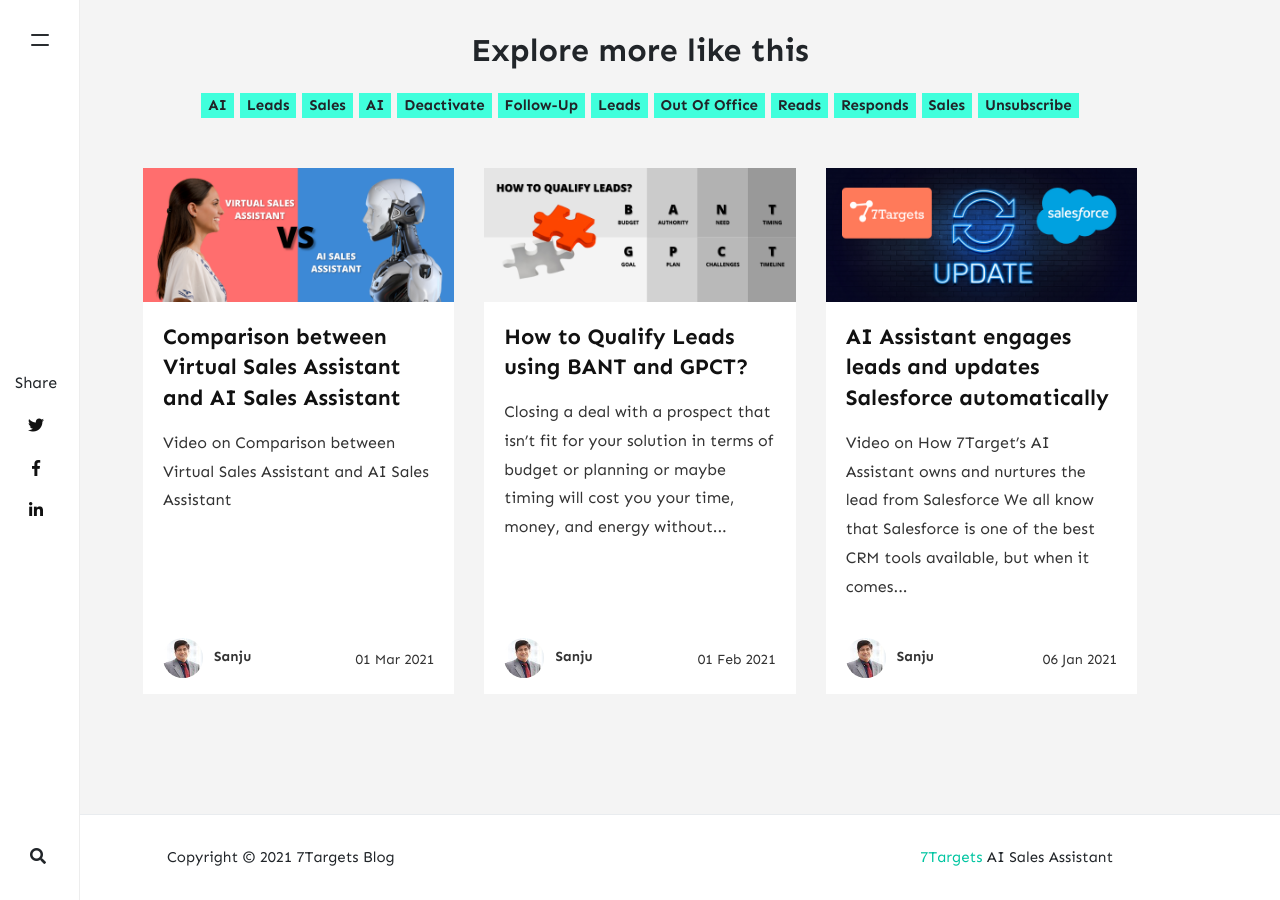
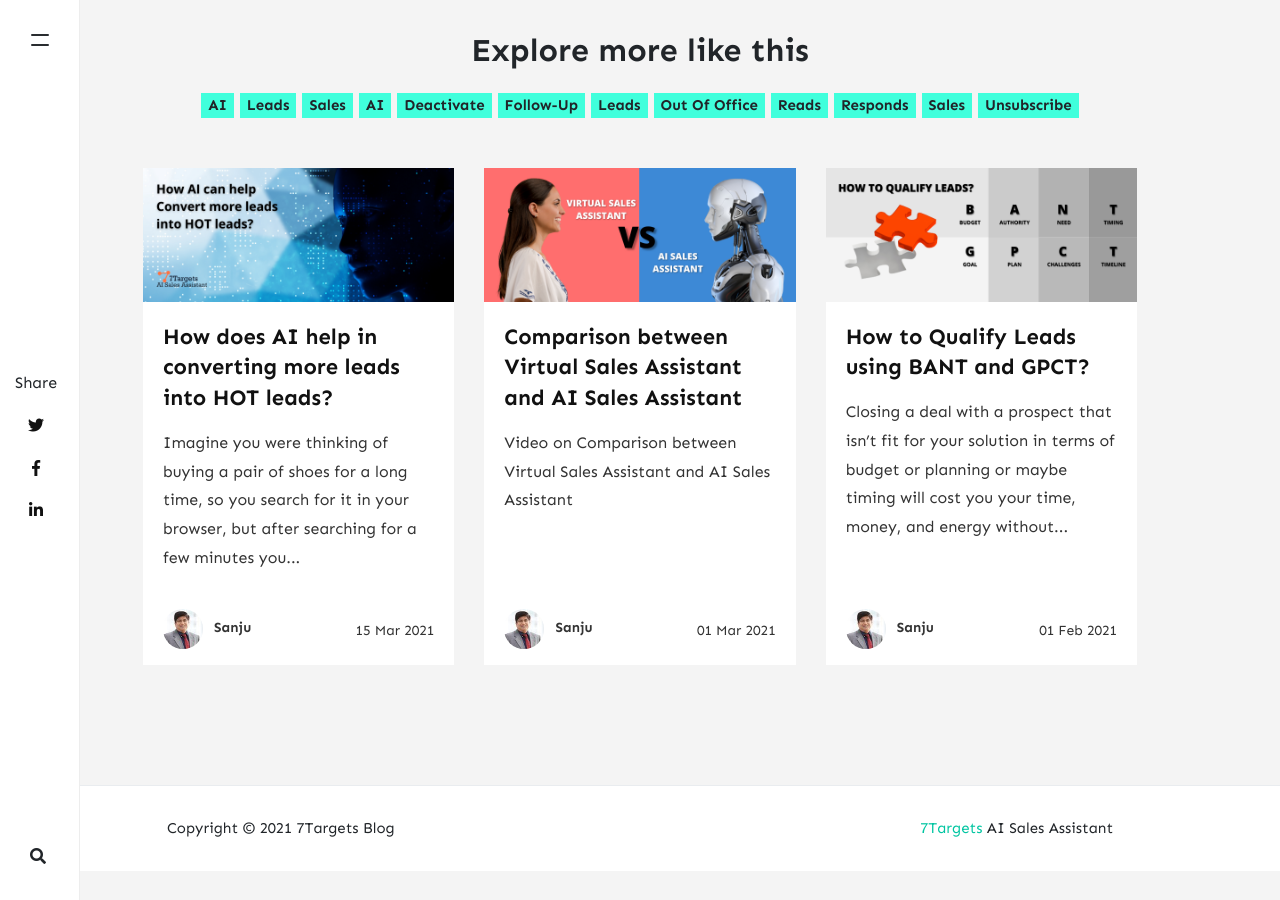
Before and after one commit to shrutisharma27/blog, a Jekyll site: the page built from _posts/2021-2-8-how-assistant-reads-emails-and-responds-automatically.md, in a window 1280 px wide and 900 px high, scrolled down 4430 px. Built offline with Jekyll 4.4.1, drawn with Linux system fonts in a browser that asks for light colours; nearby versions of some CDN libraries; comment, search, counter and statistics services are not loaded; after the commit the page ends 5301 px from its top, so only the background shows below that; some of the changed lines change nothing that is shown; some of the changed text lies outside the part shown.

Commit message:
Blog : How does AI help in converting more leads into HOT leads

```diff
--- a/_posts/2021-2-8-how-assistant-reads-emails-and-responds-automatically.md
+++ b/_posts/2021-2-8-how-assistant-reads-emails-and-responds-automatically.md
@@ -20,7 +20,7 @@
 
 First, no human email cleanup needed. Assistants automatically remove invalid email ids periodically.
 
-## 2. Unsubscribes if asked a lead
+## 2. Unsubscribes if asked by a lead
 
 More than 50% of leads respond saying they are not interested. and they can say that in 100 different ways. 'I am not interested', 'Please don't email me', 'Not for me' etc. The assistants read these emails, understands it, and takes the action of not sending them any more emails automatically. If you have a few thousand leads, this can be a lot of manual work, which the assistant does for you, saving tremendous effort.
 
--- /dev/null
+++ b/_posts/2021-3-15-How-does-AI-help-in-converting-more-leads-into-HOT-leads.md
@@ -0,0 +1,98 @@
+---
+layout: post
+title:  "How does AI help in converting more leads into HOT leads?"
+author: Sanju
+categories: [ Sales, AI, Leads]
+tags: [AI, Sales, Leads, Follow-up, Open Rate, Response Rate, Out-of-office, Hot Leads, Warm Leads, Cold Leads, Email address]
+image: assets/images/convert-leads-into-hot-leads.png
+# beforetoc: "Prism highlighter is a very powerful thing."
+# toc: true
+description: "This blog explains all the feartures of 7Target's AI sales Assistant."
+# rating: 4.5
+---
+Imagine you were thinking of buying a pair of shoes for a long time, so you search for it in your browser, but after searching for a few minutes you are distracted by some other work and stop the search. Now after completing all your work, you open Instagram or Facebook and start scrolling the feeds, after some time you see advertisements for shoes! Now because of these advertisements, you remember that you wanted to buy them and click on the link and order a nice comfortable pair of shoes. Well, it’s not surprising that AI sensed the text you searched for and in turn connected you with the relevant vendor. This benefitted both you and the vendor.
+
+There is no doubt if you use AI-based technology for your product or service then definitely you’ll get a better conversion rate. There are many such ways you can increase the conversion rate with the help of AI as it has touched many areas in sales and marketing in almost every industry. It also saves you a lot of time, gives you clear insights so that you can make informed decisions, and provides many analytical and decision-making benefits.
+
+Let's take the Recruitment industry as an example. Sales people in the recruitment industry work on connecting with new HR heads to get empanelled as a vendor. Once they become a vendor, the initial few weeks are warm connections, and soon the account becomes stale. And forgotten. Wouldn’t it be great for a Recruitment Agency to have someone who can follow up with all existing customers to ensure they remain active and do not get into a passive state? If an AI assistant is assigned for each industry, you can get 100% repeatability in keeping existing relationships warm for every vertical.
+
+
+If you haven't read this article already, here is a quick read about how having achieved repeatability in each vertical separately can be beneficial to increase recruitment business revenue [with the help of AI].
+
+[![image](../assets/images/3-Strategic-areas-where-AI-help-increase-Recruitment-Business.png)](https://blog.7targets.ai/3-Strategic-areas-where-AI-can-help-to-increase-Recruitment-Business-Revenue/)
+
+There are many such processes in the sales pipeline that consume a lot of human time and resources. If you can try to make some of those repeatable, you can win more potential customers. So, lets us now explore how 7Targets AI Assistant can help you to increase the conversion of leads into HOT leads.
+
+<div class="video-container">
+    <iframe src="https://www.youtube.com/embed/NDYA1LjSw9c" height="380" width="560"
+    allow="autoplay; encrypted-media"
+    frameborder="0">
+    </iframe>
+</div>
+
+## Can AI write better subject lines than humans?
+
+Well, there is no doubt that the first interaction with your leads to create interest for your service is the subject line. If your subject lines aren’t precise and appealing enough then the lead will not take the effort to open the email at all and never know about your service. You have already spent on buying those email addresses of target personas (or have spent a lot of manual hours)  and just because you didn’t write a good subject line you might be losing customers which can be a major potential opportunity loss altogether.
+
+
+Even though you think of writing it yourself at the expense of your time, you will come up with a few good subject line for a few verticals but one cannot always come up with subject lines which are short, crisp and at the same time appealing too. Our AI Assistant can always create numerous such subject lines that are industry-specific, short, engaging within no time, and that too with a human touch.
+
+
+The benefit of using an AI Assistant is that it generates dynamic subject lines which reduce chances of emails from landing into spam. Also, the assistant further nurtures the leads by attaching relevant success stories with those emails that helps to increase the response rate too! You save a lot of time which can be now used for more value-added tasks rather than spending it on a boring and mundane task.
+
+## Can AI optimize send time to get high open rates?
+
+<div class="video-container">
+    <iframe src="https://www.youtube.com/embed/-5YSFCvvUA4" height="380" width="560"
+    allow="autoplay; encrypted-media"
+    frameborder="0">
+    </iframe>
+</div>
+
+There is no doubt that subject lines are the primary ways to attract the leads towards your service but one more way to gain their attention and make them open your email is by being on the top emails in your leads inbox.
+
+This can be a small but very crucial step in increasing open rates. The AI assistant sends the email at such a time that it has a better chance of opening. The assistant learns this from the lead’s behavior and adapts the sending of the next email close to the time when the lead may have opened the earlier email. This ensures that your email is among the top few emails in the lead’s inbox. AI does this for every single lead of yours. If your email is in the first few emails in the inbox, then there are high chances that the lead will open it.
+
+You cannot expect a human to remember the 'most likely time'  each lead opens emails.
+
+With this small upgrade, you will get better open rates.
+
+## Can AI reschedule follow-ups based on out-of-office responses just like a human?
+
+No one wants to send an email to a person when he or she isn’t available. If you send the email when the lead is out-of-office, when he or she returns there is a pile of emails with your email somewhere in between. This reduces the chances of your email being opened.
+
+Our AI assistant can read and understand out-of-office responses and can reschedule the next follow-up email according to the date mentioned by the lead. It can also sense Call back later replies such as ‘Let’s connect back after 2 months’, ‘Let’s connect in April’, etc. Here as well, human sales need not spend his time on administrative responses. AI reads such emails and automatically reschedules the next email connection to be sent in the specified week.
+
+One of the biggest advantages of this is you will never forget to followup irrespective of what date is mentioned by the lead, be it even after 6 months or two years! These are the leads who are actually interested in your service and just want you to contact them at a later date and you don’t want to lose them by not following up with them on the mentioned date.
+
+You can explore the features of assistant here.
+
+[![image](../assets/images/Recruitment-assistant-page.png)](https://7targets.ai/recruitment-assistant.html)
+
+## Can AI Validate the email addresses without human intervention?
+
+We all know verifying email addresses is a very important process in email marketing. It helps to reduce email bounces protecting your sender reputation or else you might end up getting blocked by your ESP! Validating email addresses regularly gives you clear insights into the behavior of your actual leads, you get accurate metrics, you save money on invalid email IDs too. Also, a huge number of email IDs become invalid annually, and updating your Email Address list helps to keep a clean database at all times.
+
+AI assistant does this job regularly without you needing to set the interval to validate the email addresses. You never have to worry about the number of bounced emails, your sender reputation, or even about spam issues.
+
+## Can AI classify Hot and warm leads from cold leads?
+
+Now you have an AI assistant who writes engaging subject lines, composes to the point follow-up emails, optimizes send time, validates email IDs, reads and understands the basic replies, and follows up accordingly but then you have to go through the email trail of every lead to know that these many leads haven’t opened the email, these many opened, and these are the leads who have responded positively.
+
+This is one of the most important features of our AI assistant of classifying HOT, warm, and cold leads. Among all the leads there are 3-4% of leads who are interested in setting up a meeting and you want to spend most of your time on these 3-4% of leads only. Allow AI Assistant to on the leads who haven’t opened the emails even once.
+
+Also, it is important to monitor key metrics. You get exact percentages of how leads are reacting to the emails i.e. opening, not opening, and responding. This can help you decide which campaigns are more successful. And which campaigns need a change of messaging. And did the change of messaging help? That simply means you can make informed decisions.
+
+## Can AI save you from losing a potential customer?
+
+One of the best features of our AI assistant is that it does everything to save you from losing a potential customer.
+
+AI assistant can read positive responses where leads ask for meetings. 7Targets assistant marks them as HOT leads and sends instant notifications to human sales on WhatsApp and also on email to ensure sales people look into it immediately. Not replying to the positive response soon enough might cost you your potential customer. Even after the immediate notification from the assistant about the positive response, if the human sales fail to contact the lead, the assistant will follow up with the human every 3 days automatically to ensure this HOT lead does not fall through the cracks. Even if some sales managers are not focusing on each lead in sales weekly calls, the assistant can help in ensuring all HOT leads are followed up.
+
+Without 7Targets assistants, human sales would have to go to a CRM or a calendar or a diary and set a reminder for themselves to call the lead back. Most sales misplace such information and a good lead can fall through the cracks. 7Targets assistants do everything possible to prevent such lead drops.
+
+To sum up, by introducing an AI assistant into your sales pipeline and handing over the responsibility of all the initial conversations to the AI Assistant - till the leads are classified as HOT -  can save you a lot of time. This time can be directed towards closing deals. It spares you from replying to all the administrative responses, creates a healthy sales pipeline, you can always make decisions based on accurate metrics, and most importantly, never lets any of your potential customers fall through the cracks, ever!
+
+Feel free to try out the 14 days free trial of our AI assistant and see how it can be beneficial for your business!
+
+[![image](../assets/images/Sign-up-for-Free-Trial.png)](https://7targets.ai/sign-up.html)
```
Also changed, not shown: assets/images/AI-sales-Assistant-Reads-Emails-and-Responds-Automatically.png, assets/images/convert-leads-into-hot-leads.png (added).
